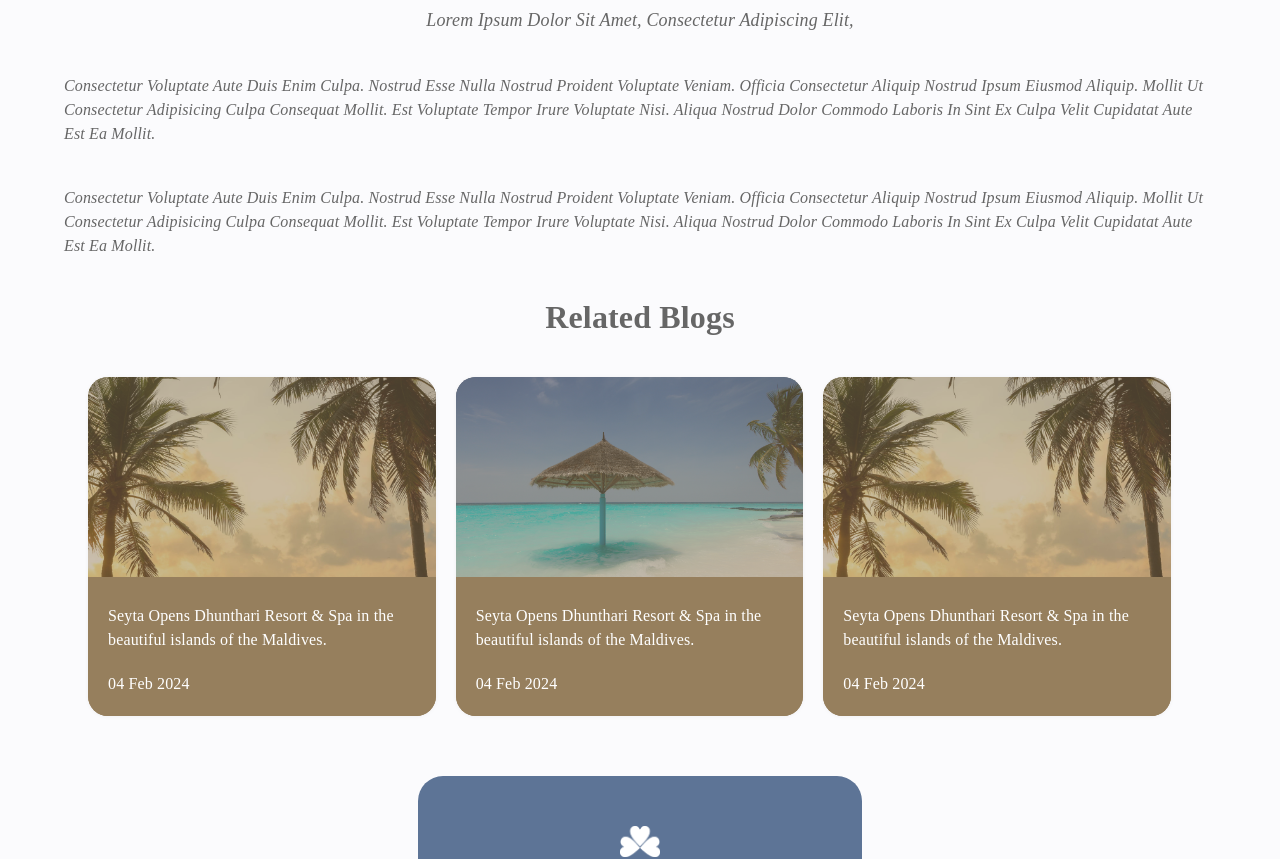
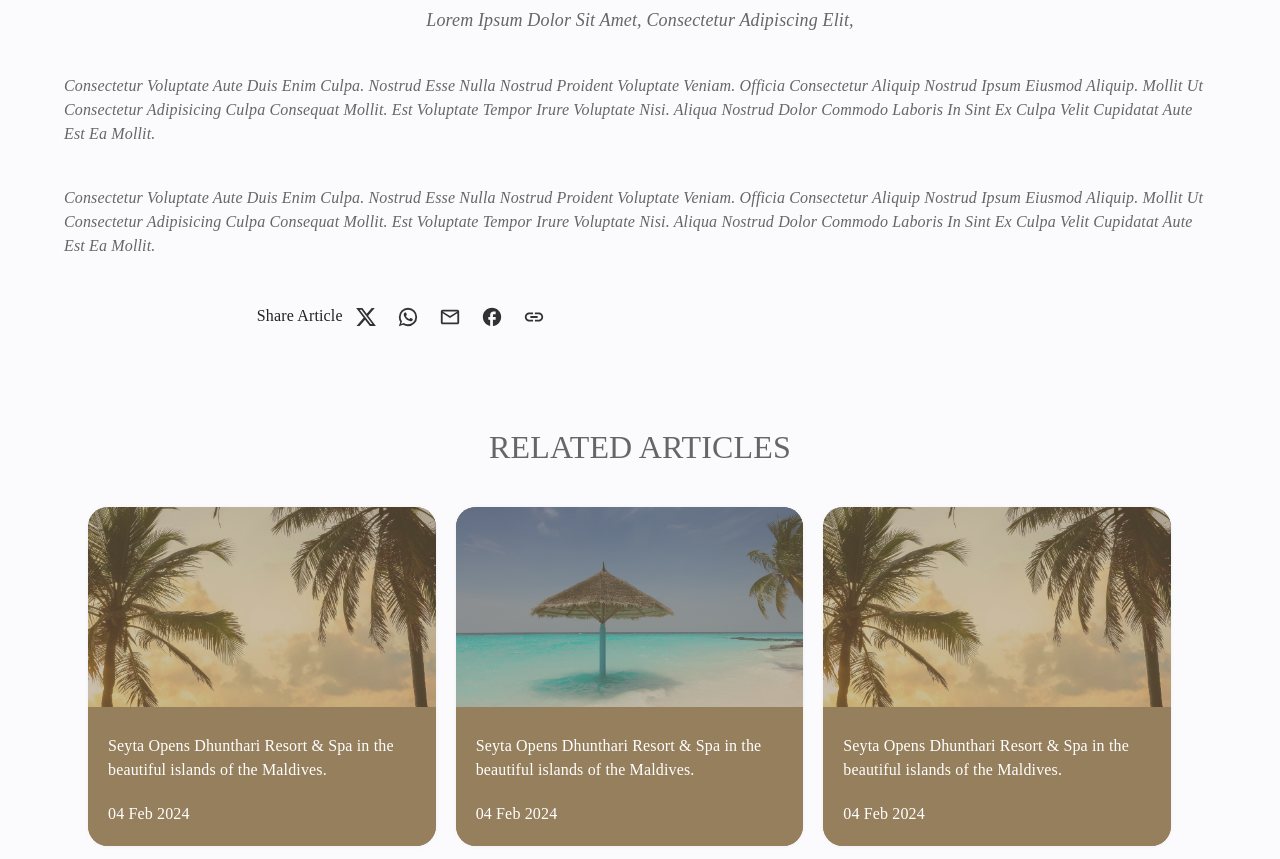
Before and after one commit to MachineIntelligence6/lovely-maldives-ts, a Next.js app: page /blogs/luxury-resorts-1 in a window 1280 px wide. Shown: the part 1810-2669 px from the top of the page. Built offline with nearby package versions, Linux system fonts and the light colour scheme; no server answers.

Commit message:
blog article sharing buttons

```diff
--- a/src/app/blogs/[slug]/page.tsx
+++ b/src/app/blogs/[slug]/page.tsx
@@ -19,60 +19,8 @@ import MailBox from '@/components/MailBox'
 import articleImage from '../../../../public/Images/main.jpg'
 import { articles } from '../page'
 
-export default function SingleBlogPage() {
-  const isOpen = useMenuStore((state) => state.isOpen)
-
+function ArticleSharer() {
   return (
-    <Box sx={{ pt: { md: '180px', xs: '0px' } }}>
-      <Header />
-      <Box
-        sx={{
-          background: 'black',
-          position: { xs: 'unset', md: 'fixed' },
-          top: { xs: '0', md: '172px' },
-          boxShadow: '0 0 25px rgb(0 0 0 / 10%)',
-          width: '100%',
-          zIndex: 999,
-          // opacity: isOpen ? 1 : 0,
-          transform: isOpen ? 'translateY(0px)' : 'translateY(-120px)',
-          transition: 'opacity 0.4s, transform 0.4s',
-          display: 'block',
-          flexDirection: 'row',
-          overflow: 'hidden',
-          mt: { md: '0', xs: '115px' },
-          gap: { md: '18px', xs: '0' },
-          borderTop: '1px solid lightgray',
-        }}
-      >
-        <BlogHeader />
-      </Box>
-      <Container
-        sx={{
-          // maxWidth: '80%',
-          // px: { xs: '0px', md: '120px' },
-          mt: { xs: 0, md: '100px' },
-          margin: 'auto',
-          '@media only screen and (min-width: 1441px)': {
-            maxWidth: '1030px !important',
-          },
-        }}
-      >
-        <Grid container spacing={3}>
-          <Grid item xs={12}>
-            <Typography
-              variant="h2"
-              sx={{
-                fontSize: { xs: '1.5rem', md: '2rem' },
-                m: 0,
-                mb: 4,
-                color: '#666',
-                fontWeight: '700',
-                textTransform: 'capitalize',
-                px: { xs: '30px', md: '0px' },
-              }}
-            >
-              Seyta Opens Dhunthari Resort & Spa Long Heading Capacity here.
-            </Typography>
     <Paper
       elevation={0}
       sx={{
@@ -136,9 +84,7 @@ export default function SingleBlogPage() {
           },
         }}
       >
-                <FacebookOutlinedIcon
-                  sx={{ fontSize: { xs: '16px', md: '22px' } }}
-                />
+        <FacebookOutlinedIcon sx={{ fontSize: { xs: '16px', md: '22px' } }} />
       </IconButton>
       <IconButton
         sx={{
@@ -154,6 +100,64 @@ export default function SingleBlogPage() {
         <LinkIcon sx={{ fontSize: { xs: '16px', md: '22px' } }} />
       </IconButton>
     </Paper>
+  )
+}
+
+export default function SingleBlogPage() {
+  const isOpen = useMenuStore((state) => state.isOpen)
+
+  return (
+    <Box sx={{ pt: { md: '180px', xs: '0px' } }}>
+      <Header />
+      <Box
+        sx={{
+          background: 'black',
+          position: { xs: 'unset', md: 'fixed' },
+          top: { xs: '0', md: '172px' },
+          boxShadow: '0 0 25px rgb(0 0 0 / 10%)',
+          width: '100%',
+          zIndex: 999,
+          // opacity: isOpen ? 1 : 0,
+          transform: isOpen ? 'translateY(0px)' : 'translateY(-120px)',
+          transition: 'opacity 0.4s, transform 0.4s',
+          display: 'block',
+          flexDirection: 'row',
+          overflow: 'hidden',
+          mt: { md: '0', xs: '115px' },
+          gap: { md: '18px', xs: '0' },
+          borderTop: '1px solid lightgray',
+        }}
+      >
+        <BlogHeader />
+      </Box>
+      <Container
+        sx={{
+          // maxWidth: '80%',
+          // px: { xs: '0px', md: '120px' },
+          mt: { xs: 0, md: '100px' },
+          margin: 'auto',
+          '@media only screen and (min-width: 1441px)': {
+            maxWidth: '1030px !important',
+          },
+        }}
+      >
+        <Grid container spacing={3}>
+          <Grid item xs={12}>
+            <Typography
+              variant="h2"
+              sx={{
+                fontSize: { xs: '1.5rem', md: '2rem' },
+                m: 0,
+                mb: 4,
+                color: '#666',
+                fontWeight: '700',
+                textTransform: 'capitalize',
+                px: { xs: '30px', md: '0px' },
+              }}
+            >
+              Seyta Opens Dhunthari Resort & Spa Long Heading Capacity here.
+            </Typography>
+            <ArticleSharer />
             <Box sx={{ position: 'relative' }}>
               <Box
                 component={Image}
@@ -356,9 +360,22 @@ export default function SingleBlogPage() {
                 velit cupidatat aute est ea mollit.
               </Typography>
             </Box>
+            <Box
+              sx={{
+                px: '20px',
+                margin: '0 auto',
+                maxWidth: { xs: '100%', md: '70%' },
+              }}
+            >
+              <ArticleSharer />
+            </Box>
           </Grid>
         </Grid>
-        <Container>
+        <Container
+          sx={{
+            mt: '60px',
+          }}
+        >
           <Box>
             <Typography
               variant="h2"
@@ -366,12 +383,12 @@ export default function SingleBlogPage() {
                 fontSize: '2rem',
                 mb: 4,
                 color: '#666',
-                fontWeight: 600,
-                textTransform: 'capitalize',
+                fontWeight: 500,
+                textTransform: 'uppercase',
                 textAlign: 'center',
               }}
             >
-              Related Blogs
+              RELATED ARTICLES
             </Typography>
             <Box
               sx={{
```
Lines whose indentation alone changed are shown as unchanged.
